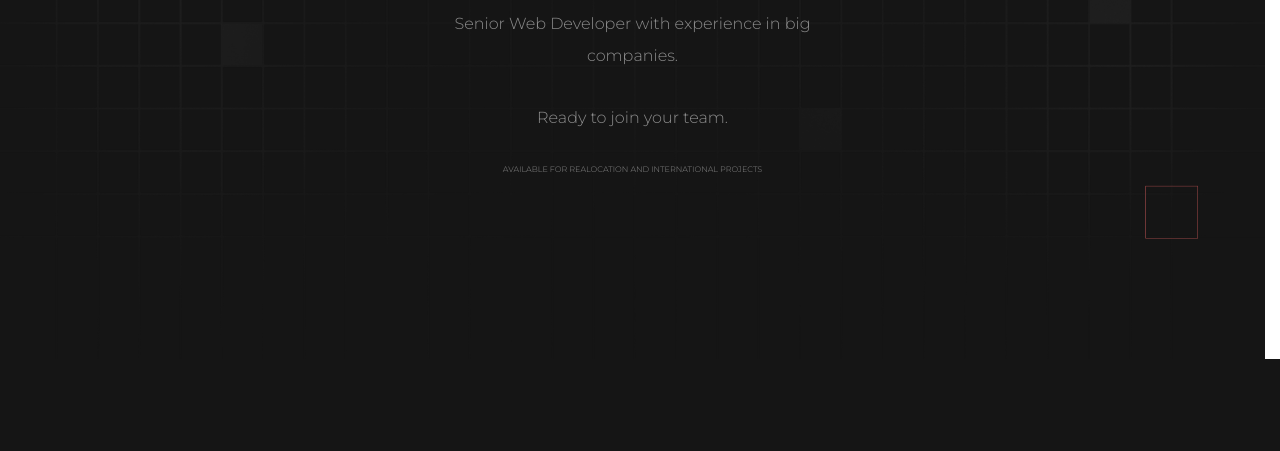
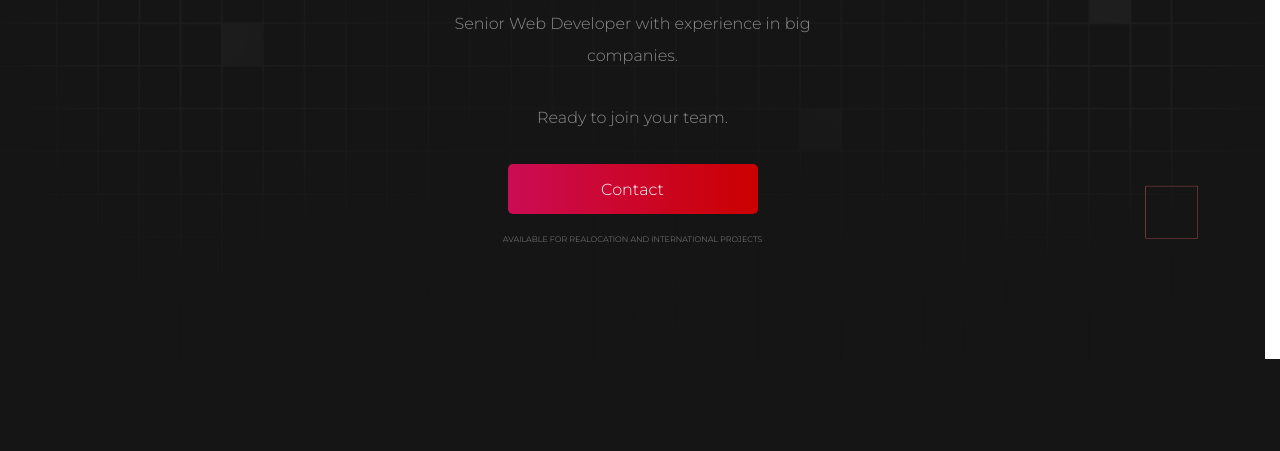
Before and after one commit to danielvitorgm/danielvitorgm.github.io, a plain HTML site: page index.html in a window 1280 px wide. Shown: the part 349-800 px from the top of the page. Drawn offline with Linux system fonts and the light colour scheme; files whose address does not match are found by name.

Commit message:
feat: add contact button

```diff
--- a/index.html
+++ b/index.html
@@ -13,6 +13,7 @@
             <h2 class="block-title white-text montserrat"><span class="gradient-text">&lt;</span>I Turn Challenges Into Digital Solutions<span class="gradient-text">/&gt;</span></h2>
             <p class="presentation-paragraph montserrat grey-text">Senior Web Developer with experience in big companies.</p>
             <p class="presentation-paragraph montserrat grey-text">Ready to join your team.</p>
+            <a class="contact white-text montserrat" href="tel:+5531981011313">Contact</a>
             <p class="montserrat grey-text presentation-small">Available for realocation and international projects</p>
         </section>
         <section class="black">
--- a/styles.css
+++ b/styles.css
@@ -410,6 +410,18 @@ section.first-section > p.presentation-small{
     margin-bottom: 40px;
 }
 
+a.contact{
+    background-image: var(--gradient);
+    text-decoration: none;
+    height: 50px;
+    width: 250px;
+    display: flex;
+    align-items: center;
+    justify-content: center;
+    border-radius: 5px;
+    margin-bottom: 20px;
+}
+
 @media only screen and (max-width: 800px) {
 
     :root{
```
